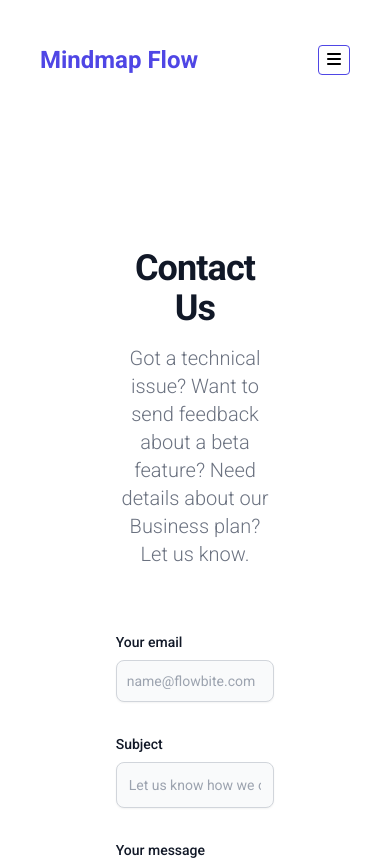
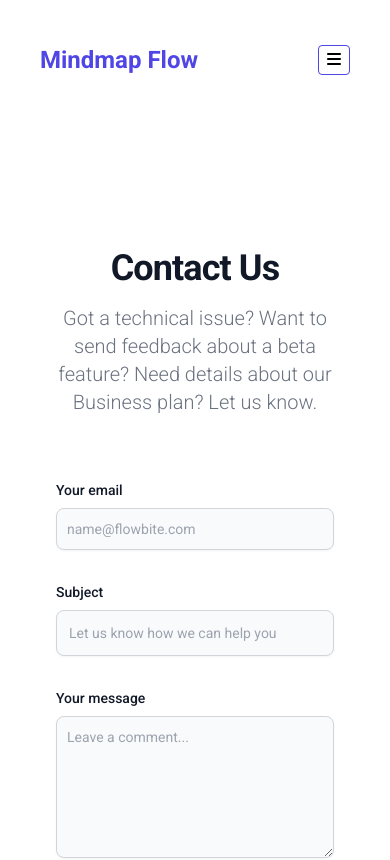
Before and after one commit to Viethoang-Mai/mindMap, a Next.js app in the folder mind-map/: page /contact in a window 390 px wide. Shown: the top 860 px of the page. Built offline with nearby package versions, Linux system fonts and the light colour scheme; no server answers.

Commit message:
Responsive contact

```diff
--- a/mind-map/src/app/(client)/contact/page.jsx
+++ b/mind-map/src/app/(client)/contact/page.jsx
@@ -5,8 +5,8 @@ export const metadata = {
 export default function ContactPage() {
     return (
         <section className="">
-            <div className="container mx-auto px-4 py-16">
-                <div className="bg-white dark:bg-gray-900 lg:w-8/12 mx-auto sm:px-6 lg:px-8 ">
+            <div className="container mx-auto px-10 py-16 ">
+                <div className="bg-white dark:bg-gray-900 w-8/12 mx-auto lg:px-8 sm:w-full xs:px-0">
                     <div className="py-8 lg:py-16 px-4 mx-auto max-w-screen-md">
                         <h2 className="mb-4 text-4xl tracking-tight font-extrabold text-center text-gray-900 dark:text-white">
                             Contact Us
```
